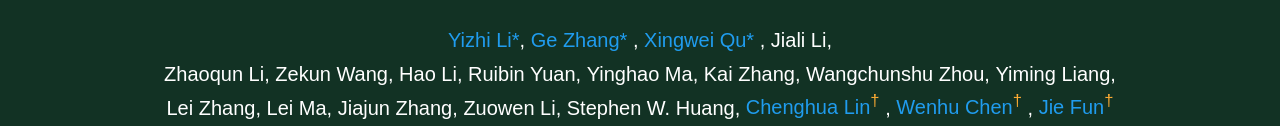
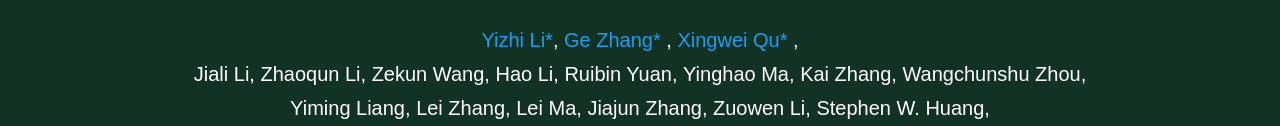
Before and after one commit to yizhilll/CIF-Bench, a plain HTML site: page index.html in a window 1280 px wide. Shown: the part 344-470 px from the top of the page. Drawn offline with nearby package versions, Linux system fonts and the light colour scheme; some packages are replaced by stand-ins of ours; a script that the page names is missing; some icons are missing; a web font is replaced by a local one.

Commit message:
[fix] line break

```diff
--- a/index.html
+++ b/index.html
@@ -107,7 +107,8 @@
               <a href="https://scholar.google.com/citations?user=hty-MWIAAAAJ&hl=en" style="text-decoration: none; color: inherit;">Xingwei Qu*<sup style="color:#6fbf73;"></sup></a>
               ,
             </span>
-            <span class="author-block">Jiali Li<sup style="color:#007bff;"></sup>,</span><br>
+            <br>
+            <span class="author-block">Jiali Li<sup style="color:#007bff;"></sup>,</span>
             <span class="author-block">Zhaoqun Li<sup style="color:#007bff;"></sup>,</span>
             <span class="author-block">Zekun Wang<sup style="color:#007bff;"></sup>,</span>
             <span class="author-block">Hao Li<sup style="color:#007bff;"></sup>,</span>
@@ -121,6 +122,7 @@
             <span class="author-block">Jiajun Zhang<sup style="color:#007bff;"></sup>,</span>
             <span class="author-block">Zuowen Li<sup style="color:#007bff;"></sup>,</span>
             <span class="author-block">Stephen W. Huang<sup style="color:#007bff;"></sup>,</span>
+            <br>
             <span class="author-block">
               <a href="https://chenghualin.wordpress.com/" style="text-decoration: none; color: inherit;">Chenghua Lin<sup style="color:#ffac33;">†</sup></a>
               ,
```
